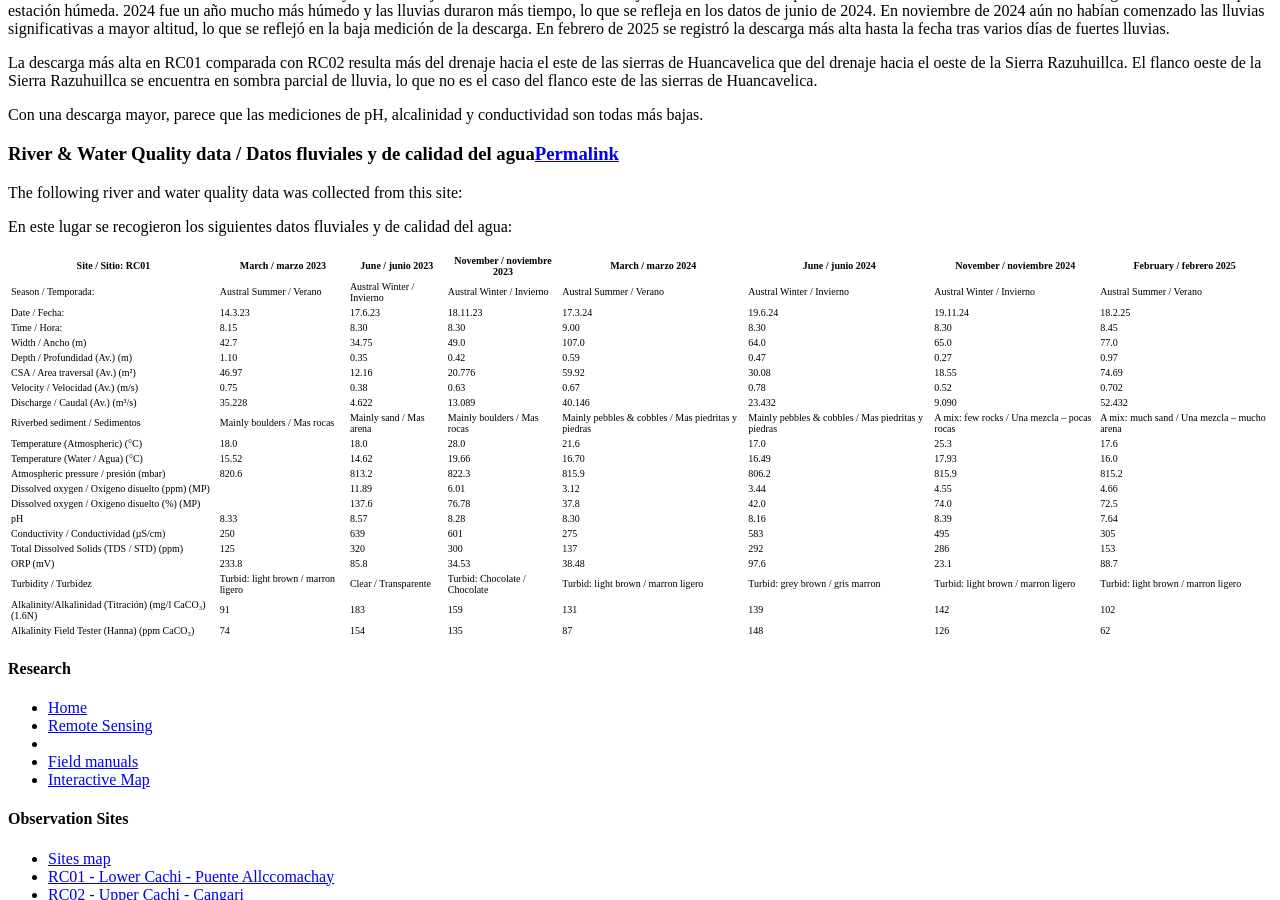
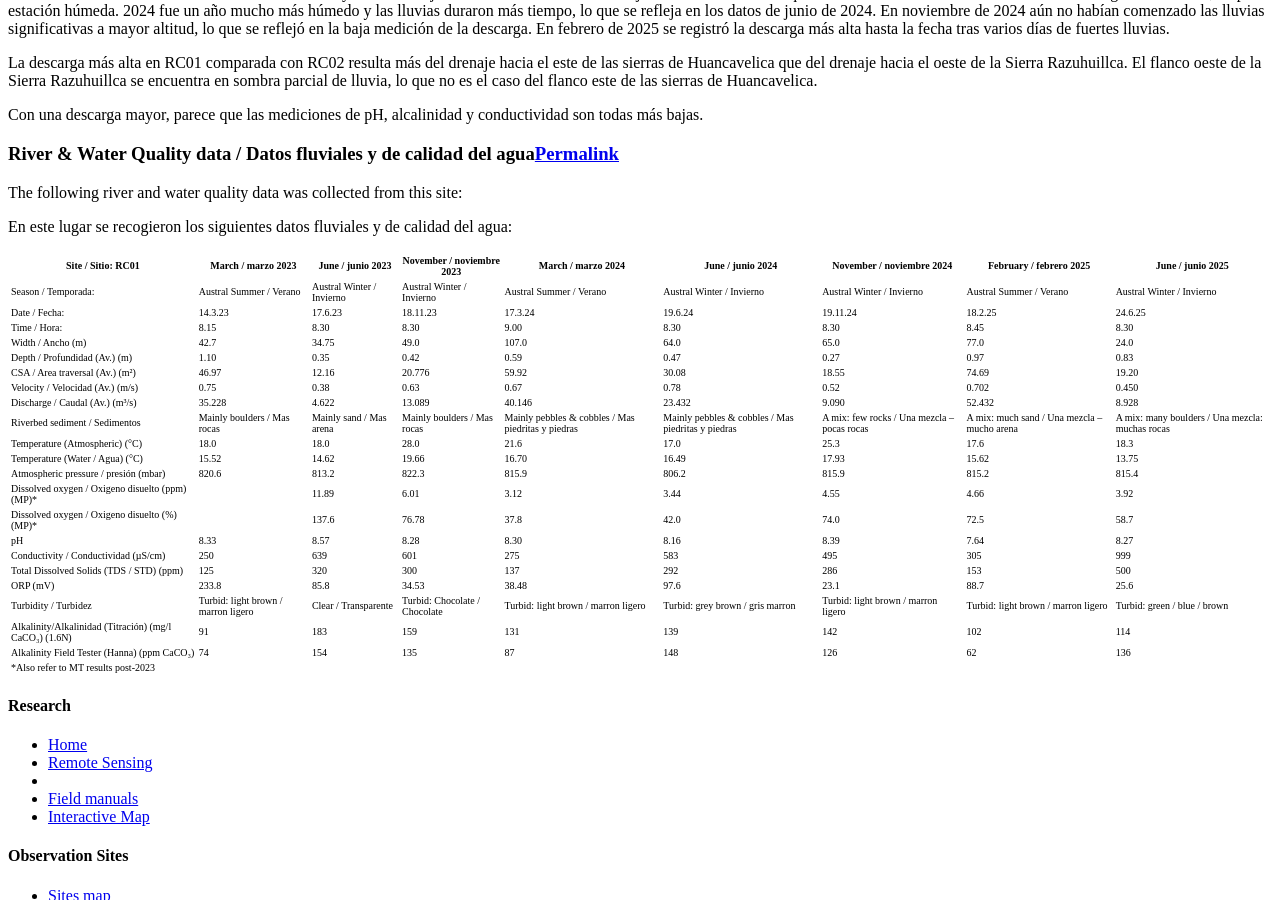
Before and after one commit to HVLepage/cavep-unah, a Jekyll site: the page built from _docs/site-network/RC01.md, in a window 1280 px wide and 900 px high, scrolled down 2855 px. Built offline with Jekyll 4.4.1, drawn with Linux system fonts in a browser that asks for light colours; comment, search, counter and statistics services are not loaded.

Commit message:
Update RC01.md

```diff
--- a/_docs/site-network/RC01.md
+++ b/_docs/site-network/RC01.md
@@ -81,26 +81,27 @@ The following river and water quality data was collected from this site:
 
 En este lugar se recogieron los siguientes datos fluviales y de calidad del agua:
 
-|     Site / Sitio: RC01                                          |     March / marzo 2023                     |     June / junio 2023            |     November / noviembre 2023        |      March / marzo 2024                                   |     June / junio 2024                                     |     November / noviembre 2024                      |     February / febrero 2025                        |
-|-----------------------------------------------------------------|--------------------------------------------|----------------------------------|--------------------------------------|-----------------------------------------------------------|-----------------------------------------------------------|----------------------------------------------------|----------------------------------------------------|
-|     Season / Temporada:                                         |     Austral Summer / Verano                |     Austral Winter / Invierno    |     Austral Winter / Invierno        |     Austral Summer / Verano                               |     Austral Winter / Invierno                             |     Austral Winter / Invierno                      |     Austral Summer / Verano                        |
-|     Date / Fecha:                                               |     14.3.23                                |     17.6.23                      |     18.11.23                         |     17.3.24                                               |     19.6.24                                               |     19.11.24                                       |     18.2.25                                        |
-|     Time / Hora:                                                |     8.15                                   |     8.30                         |     8.30                             |     9.00                                                  |     8.30                                                  |     8.30                                           |     8.45                                           |
-|     Width / Ancho (m)                                           |     42.7                                   |     34.75                        |     49.0                             |     107.0                                                 |     64.0                                                  |     65.0                                           |     77.0                                           |
-|     Depth / Profundidad (Av.) (m)                               |     1.10                                   |     0.35                         |     0.42                             |     0.59                                                  |     0.47                                                  |     0.27                                           |     0.97                                           |
-|     CSA / Area traversal (Av.) (m²)                             |     46.97                                  |     12.16                        |     20.776                           |     59.92                                                 |     30.08                                                 |     18.55                                          |     74.69                                          |
-|     Velocity / Velocidad    (Av.) (m/s)                         |     0.75                                   |     0.38                         |     0.63                             |     0.67                                                  |     0.78                                                  |     0.52                                           |     0.702                                          |
-|     Discharge / Caudal (Av.) (m³/s)                             |     35.228                                 |     4.622                        |     13.089                           |     40.146                                                |     23.432                                                |     9.090                                          |     52.432                                         |
-|     Riverbed sediment / Sedimentos                              |     Mainly boulders / Mas rocas            |     Mainly sand / Mas arena      |     Mainly boulders / Mas rocas      |     Mainly pebbles & cobbles / Mas piedritas y piedras    |     Mainly pebbles & cobbles / Mas piedritas y piedras    |     A mix: few rocks / Una mezcla – pocas rocas    |     A mix: much sand / Una mezcla – mucho arena    |
-|     Temperature (Atmospheric) (°C)                              |     18.0                                   |     18.0                         |     28.0                             |     21.6                                                  |     17.0                                                  |     25.3                                           |     17.6                                           |
-|     Temperature (Water / Agua) (°C)                             |     15.52                                  |     14.62                        |     19.66                            |     16.70                                                 |     16.49                                                 |     17.93                                          |     16.0                                           |
-|     Atmospheric pressure / presión (mbar)                       |     820.6                                  |     813.2                        |     822.3                            |     815.9                                                 |     806.2                                                 |     815.9                                          |     815.2                                          |
-|     Dissolved oxygen /   Oxigeno disuelto (ppm) (MP)            |                                            |     11.89                        |     6.01                             |     3.12                                                  |     3.44                                                  |     4.55                                           |     4.66                                           |
-|     Dissolved oxygen / Oxigeno   disuelto (%) (MP)              |                                            |     137.6                        |     76.78                            |     37.8                                                  |     42.0                                                  |     74.0                                           |     72.5                                           |
-|     pH                                                          |     8.33                                   |     8.57                         |     8.28                             |     8.30                                                  |     8.16                                                  |     8.39                                           |     7.64                                           |
-|     Conductivity / Conductividad (µS/cm)                        |     250                                    |     639                          |     601                              |     275                                                   |     583                                                   |     495                                            |     305                                            |
-|     Total Dissolved Solids (TDS / STD)  (ppm)                   |     125                                    |     320                          |     300                              |     137                                                   |     292                                                   |     286                                            |     153                                            |
-|     ORP (mV)                                                    |     233.8                                  |     85.8                         |     34.53                            |     38.48                                                 |     97.6                                                  |     23.1                                           |     88.7                                           |
-|     Turbidity / Turbidez                                        |     Turbid: light brown / marron ligero    |     Clear / Transparente         |     Turbid: Chocolate / Chocolate    |     Turbid: light brown / marron ligero                   |     Turbid: grey brown / gris marron                      |     Turbid: light brown / marron ligero            |     Turbid: light brown / marron ligero            |
-|     Alkalinity/Alkalinidad   (Titración) (mg/l CaCO₃) (1.6N)    |     91                                     |     183                          |     159                              |     131                                                   |     139                                                   |     142                                            |     102                                            |
-|     Alkalinity Field Tester (Hanna) (ppm CaCO₃)                 |     74                                     |     154                          |     135                              |     87                                                    |     148                                                   |     126                                            |     62                                             |
+|     Site / Sitio: RC01                                          |     March / marzo 2023                     |     June / junio 2023            |     November / noviembre 2023        |      March / marzo 2024                                   |     June / junio 2024                                     |     November / noviembre 2024                      |     February / febrero 2025                        |     June / junio 2025                                  |
+|-----------------------------------------------------------------|--------------------------------------------|----------------------------------|--------------------------------------|-----------------------------------------------------------|-----------------------------------------------------------|----------------------------------------------------|----------------------------------------------------|--------------------------------------------------------|
+|     Season / Temporada:                                         |     Austral Summer / Verano                |     Austral Winter / Invierno    |     Austral Winter / Invierno        |     Austral Summer / Verano                               |     Austral Winter / Invierno                             |     Austral Winter / Invierno                      |     Austral Summer / Verano                        |     Austral Winter / Invierno                          |
+|     Date / Fecha:                                               |     14.3.23                                |     17.6.23                      |     18.11.23                         |     17.3.24                                               |     19.6.24                                               |     19.11.24                                       |     18.2.25                                        |     24.6.25                                            |
+|     Time / Hora:                                                |     8.15                                   |     8.30                         |     8.30                             |     9.00                                                  |     8.30                                                  |     8.30                                           |     8.45                                           |     8.30                                               |
+|     Width / Ancho (m)                                           |     42.7                                   |     34.75                        |     49.0                             |     107.0                                                 |     64.0                                                  |     65.0                                           |     77.0                                           |     24.0                                               |
+|     Depth / Profundidad (Av.) (m)                               |     1.10                                   |     0.35                         |     0.42                             |     0.59                                                  |     0.47                                                  |     0.27                                           |     0.97                                           |     0.83                                               |
+|     CSA / Area traversal (Av.) (m²)                             |     46.97                                  |     12.16                        |     20.776                           |     59.92                                                 |     30.08                                                 |     18.55                                          |     74.69                                          |     19.20                                              |
+|     Velocity / Velocidad    (Av.) (m/s)                         |     0.75                                   |     0.38                         |     0.63                             |     0.67                                                  |     0.78                                                  |     0.52                                           |     0.702                                          |     0.450                                              |
+|     Discharge / Caudal (Av.) (m³/s)                             |     35.228                                 |     4.622                        |     13.089                           |     40.146                                                |     23.432                                                |     9.090                                          |     52.432                                         |     8.928                                              |
+|     Riverbed sediment / Sedimentos                              |     Mainly boulders / Mas rocas            |     Mainly sand / Mas arena      |     Mainly boulders / Mas rocas      |     Mainly pebbles & cobbles / Mas piedritas y piedras    |     Mainly pebbles & cobbles / Mas piedritas y piedras    |     A mix: few rocks / Una mezcla – pocas rocas    |     A mix: much sand / Una mezcla – mucho arena    |     A mix: many boulders / Una mezcla: muchas rocas    |
+|     Temperature (Atmospheric) (°C)                              |     18.0                                   |     18.0                         |     28.0                             |     21.6                                                  |     17.0                                                  |     25.3                                           |     17.6                                           |     18.3                                               |
+|     Temperature (Water / Agua) (°C)                             |     15.52                                  |     14.62                        |     19.66                            |     16.70                                                 |     16.49                                                 |     17.93                                          |     15.62                                          |     13.75                                              |
+|     Atmospheric pressure / presión (mbar)                       |     820.6                                  |     813.2                        |     822.3                            |     815.9                                                 |     806.2                                                 |     815.9                                          |     815.2                                          |     815.4                                              |
+|     Dissolved oxygen /   Oxigeno disuelto (ppm) (MP)*           |                                            |     11.89                        |     6.01                             |     3.12                                                  |     3.44                                                  |     4.55                                           |     4.66                                           |     3.92                                               |
+|     Dissolved oxygen / Oxigeno   disuelto (%) (MP)*             |                                            |     137.6                        |     76.78                            |     37.8                                                  |     42.0                                                  |     74.0                                           |     72.5                                           |     58.7                                               |
+|     pH                                                          |     8.33                                   |     8.57                         |     8.28                             |     8.30                                                  |     8.16                                                  |     8.39                                           |     7.64                                           |     8.27                                               |
+|     Conductivity / Conductividad (µS/cm)                        |     250                                    |     639                          |     601                              |     275                                                   |     583                                                   |     495                                            |     305                                            |     999                                                |
+|     Total Dissolved Solids (TDS / STD)  (ppm)                   |     125                                    |     320                          |     300                              |     137                                                   |     292                                                   |     286                                            |     153                                            |     500                                                |
+|     ORP (mV)                                                    |     233.8                                  |     85.8                         |     34.53                            |     38.48                                                 |     97.6                                                  |     23.1                                           |     88.7                                           |     25.6                                               |
+|     Turbidity / Turbidez                                        |     Turbid: light brown / marron ligero    |     Clear / Transparente         |     Turbid: Chocolate / Chocolate    |     Turbid: light brown / marron ligero                   |     Turbid: grey brown / gris marron                      |     Turbid: light brown / marron ligero            |     Turbid: light brown / marron ligero            |     Turbid: green / blue / brown                       |
+|     Alkalinity/Alkalinidad   (Titración) (mg/l CaCO₃) (1.6N)    |     91                                     |     183                          |     159                              |     131                                                   |     139                                                   |     142                                            |     102                                            |     114                                                |
+|     Alkalinity Field Tester (Hanna) (ppm CaCO₃)                 |     74                                     |     154                          |     135                              |     87                                                    |     148                                                   |     126                                            |     62                                             |     136                                                |
+|     *Also refer to MT results post-2023                         |                                            |                                  |                                      |                                                           |                                                           |                                                    |                                                    |                                                        |
```
